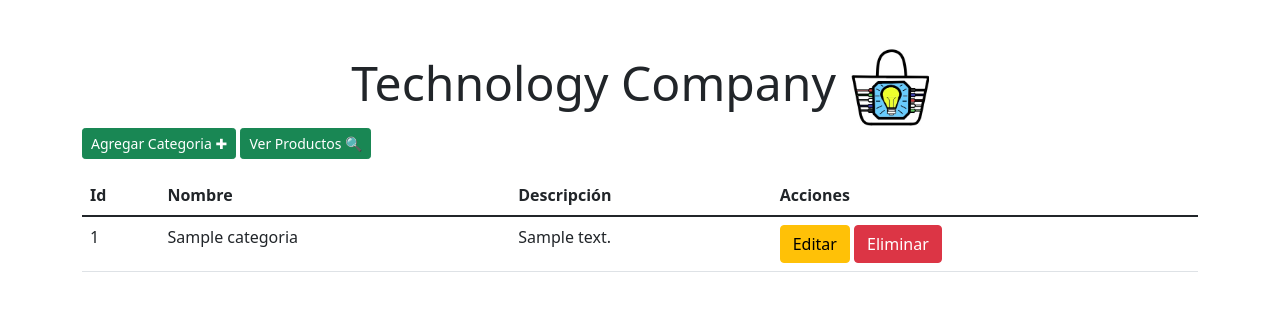
After one commit to Naacho-mp/backend_tienda, a Django app: page /mostrar_categorias/ in a window 1280 px wide. The commit adds this page. Shown: the top 311 px of the page. Run offline with Django 5.2, Linux system fonts and the light colour scheme; tables that the repository leaves empty hold one stand-in row (values such as "Sample post").

Commit message:
Se Agrega el Crud para Categorias

```diff
--- a/backend/backend/urls.py
+++ b/backend/backend/urls.py
@@ -28,7 +28,10 @@ urlpatterns = [
     path('actualizar_producto/<int:producto_id>/', actualizar_producto, name='actualizar_producto'),
     path('eliminar_producto/<int:producto_id>/', eliminar_producto, name='eliminar_producto'),
 
-
+    path('mostrar_categorias/', mostrar_categorias, name='mostrar_categorias'),
+    path('agregar_categoria/', agregar_categoria, name='agregar_categoria'),
+    path('actualizar_categoria/<int:categoria_id>/', actualizar_categoria, name='actualizar_categoria'),
+    path('eliminar_categoria/<int:categoria_id>/', eliminar_categoria, name='eliminar_categoria')
 ]
 
 if settings.DEBUG:
--- a/backend/tienda/models.py
+++ b/backend/tienda/models.py
@@ -3,6 +3,7 @@ from django_resized import ResizedImageField
 
 class Categoria(models.Model):
     nombre = models.CharField(max_length=30)
+    descripcion = models.TextField(blank=True)
 
     def __str__(self):
         return f'{self.id} - {self.nombre}'
--- /dev/null
+++ b/backend/tienda/templates/mostrar_categorias.html
@@ -0,0 +1,51 @@
+<!DOCTYPE html>
+<html lang="en">
+<head>
+    <meta charset="UTF-8">
+    <meta name="viewport" content="width=device-width, initial-scale=1.0">
+    <title>Listado de Categorias</title>
+    <link href="https://cdn.jsdelivr.net/npm/bootstrap@5.1.3/dist/css/bootstrap.min.css" rel="stylesheet" integrity="sha384-1BmE4kWBq78iYhFldvKuhfTAU6auU8tT94WrHftjDbrCEXSU1oBoqyl2QvZ6jIW3" crossorigin="anonymous">
+</head>
+
+
+<body class="container mt-5">
+    <div class="text-center display-5">Technology Company
+        {% load static %}
+    <img src="{% static 'imagenes/logo.jpeg' %}" height="80" alt="Logo">
+    </div>
+
+    <div>
+        <a href="../agregar_categoria" class="btn btn-sm btn-success mb-3">Agregar Categoria ✚</a>
+        <a href = "../mostrar_productos" class="btn btn-sm btn-success mb-3">Ver Productos 🔍 </a>
+    </div>
+        {% if categorias %}
+            <table class="table">
+                <thead>
+                    <tr>
+                        <th>Id</th>
+                        <th>Nombre</th>
+                        <th>Descripción</th>
+                        <th>Acciones</th>
+                    </tr>
+                </thead>
+                <tbody>
+                    {% for p in categorias %}
+                        <tr>
+                            <td scope = 'row'>{{p.id}}</td>
+                            <td>{{p.nombre}}</td>
+                            <td>{{p.descripcion}}</td>
+                            <td>
+                                <a href="{% url 'actualizar_categoria' p.id %}" class="btn btn-warning">Editar</a>
+
+                                <a href="{% url 'eliminar_categoria' p.id %}" class="btn btn-danger">Eliminar</a>
+                            </td>
+                        </tr>
+                    {% endfor %}
+                </tbody>
+            </table>
+        {% else %}
+            <div class="alert alert-info">No hay Registros</div>
+        {% endif %}
+
+</body>
+</html>
--- a/backend/tienda/templates/mostrar_productos.html
+++ b/backend/tienda/templates/mostrar_productos.html
@@ -12,6 +12,7 @@
         {% load static %}
     <img src="{% static 'imagenes/logo.jpeg' %}" height="80" alt="Logo">
     </div>
+
 <div class="d-flex justify-content-end">
     <a href="#" class="btn btn-sm btn-success d-flex align-items-center"
        style="background-color: transparent;
@@ -24,7 +25,9 @@
 </div>
 
     <div>
-        <a href = "../agregar_producto" class="btn btn-sm btn-success">Agregar Producto ✚ </a>
+        <a href = "../agregar_producto" class="btn btn-sm btn-success mb-3">Agregar Producto ✚ </a>
+        <a href = "../mostrar_categorias" class="btn btn-sm btn-success mb-3">Ver Categorias 🔍</a>
+
     </div>
 
     {% if page_obj %}
--- a/backend/tienda/views.py
+++ b/backend/tienda/views.py
@@ -1,12 +1,15 @@
 from django.shortcuts import redirect, render, get_object_or_404
-from tienda.models import Producto
-from tienda.forms import ProductoForm
+from tienda.models import Producto, Categoria
+from tienda.forms import ProductoForm, CategoriaForm
 from django.forms import modelform_factory
 from django.core.paginator import Paginator
 
 
 ProductoForm = modelform_factory(Producto, exclude=[])
+CategoriaForm = modelform_factory(Categoria, exclude=[])
 
+
+########################## CRUD PRODUCTO ###################################
 
 def mostrar_productos(request):
     productos = Producto.objects.all()
@@ -67,3 +70,50 @@ def eliminar_producto(request, producto_id):
 
 def carrito(request):
     pass
+
+########################## CRUD CATEGORIA ####################################
+
+def mostrar_categorias(request):
+    categorias = Categoria.objects.all()
+    data = {"categorias":categorias}
+
+    return render (request, "mostrar_categorias.html", data)
+
+def agregar_categoria(request):
+    if request.method == 'POST':
+        categoria_form = CategoriaForm(request.POST, request.FILES)
+
+        if categoria_form.is_valid():
+            categoria_form.save()
+            return redirect('mostrar_categorias')
+
+    else:
+        categoria_form = CategoriaForm()
+
+    data = {'categoria_form':categoria_form}
+    return render(request, "agregar_categoria.html", data)
+
+
+def actualizar_categoria(request, categoria_id):
+    categoria = Categoria.objects.get(id=categoria_id)
+
+    if request.method == 'POST':
+        categoria_form = CategoriaForm(request.POST, request.FILES, instance=categoria)
+
+        if categoria_form.is_valid():
+            categoria_form.save()
+            return redirect('mostrar_categorias')
+
+    else:
+        categoria_form = CategoriaForm(instance=categoria)
+
+    data = {'categoria_form': categoria_form}
+    return render(request, 'actualizar_categoria.html', data)
+
+
+
+def eliminar_categoria(request, categoria_id):
+    categoria = get_object_or_404(Categoria, pk=categoria_id)
+
+    categoria.delete()
+    return redirect('mostrar_categorias')
```
Also changed, not shown: backend/tienda/forms.py (+10 -1 lines), backend/tienda/templates/actualizar_categoria.html (added, +19 -0 lines), backend/tienda/templates/agregar_categoria.html (added, +19 -0 lines), backend/tienda/migrations/0003_categoria_descripcion.py (added).
